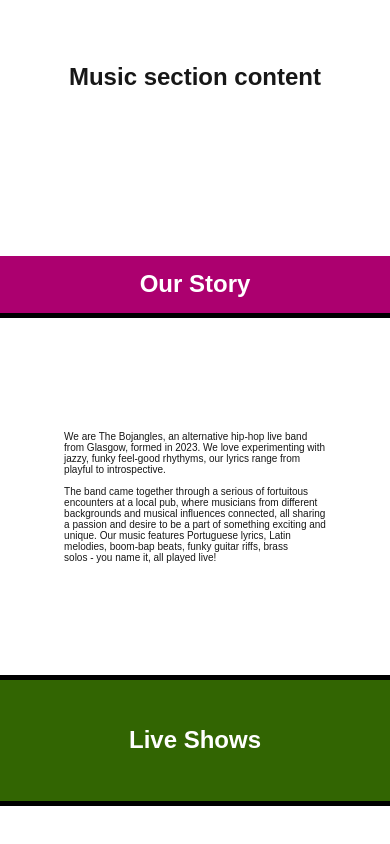
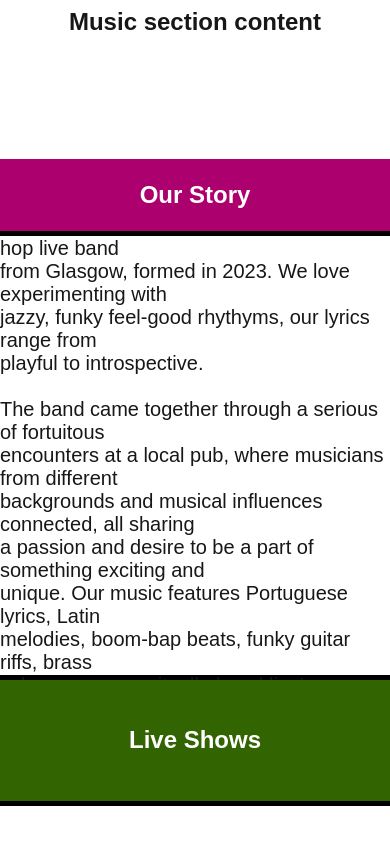
Before and after one commit to Mik20393/the-bojangles-web-app, a Next.js app: page / in a window 390 px wide. Shown: the part 1008-1852 px from the top of the page. Built offline with nearby package versions, Linux system fonts and the light colour scheme.

Commit message:
Update font size

```diff
--- a/src/components/about.module.css
+++ b/src/components/about.module.css
@@ -5,8 +5,12 @@
     align-items: flex-start;
 }
 
+.aboutSectionContent {
+    font-size: 100px;
+}
+
 @media (max-width: 600px) {
     .aboutSectionContent {
-        font-size: 10px;
+        font-size: 20px;
     }
 }
```
